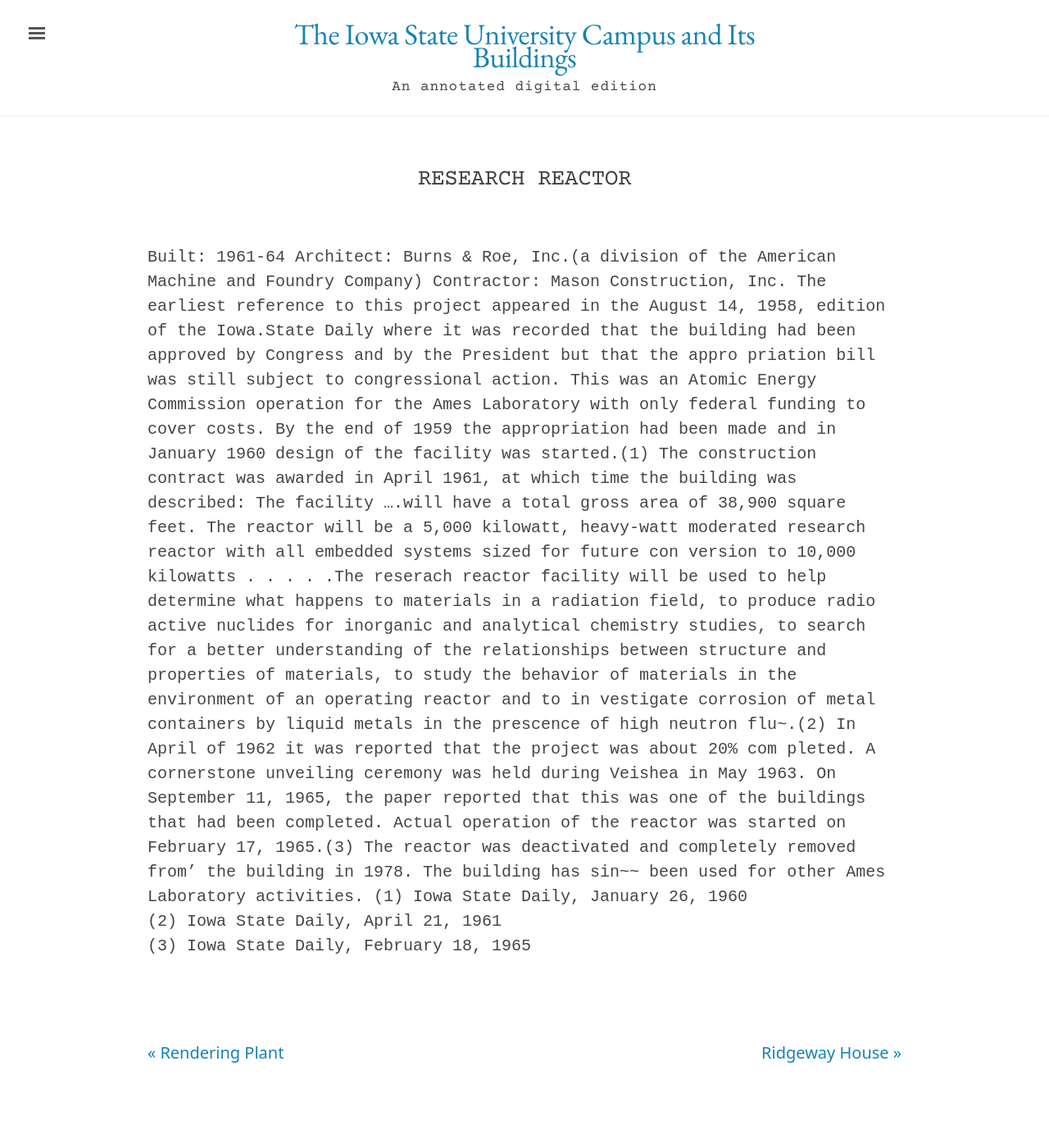
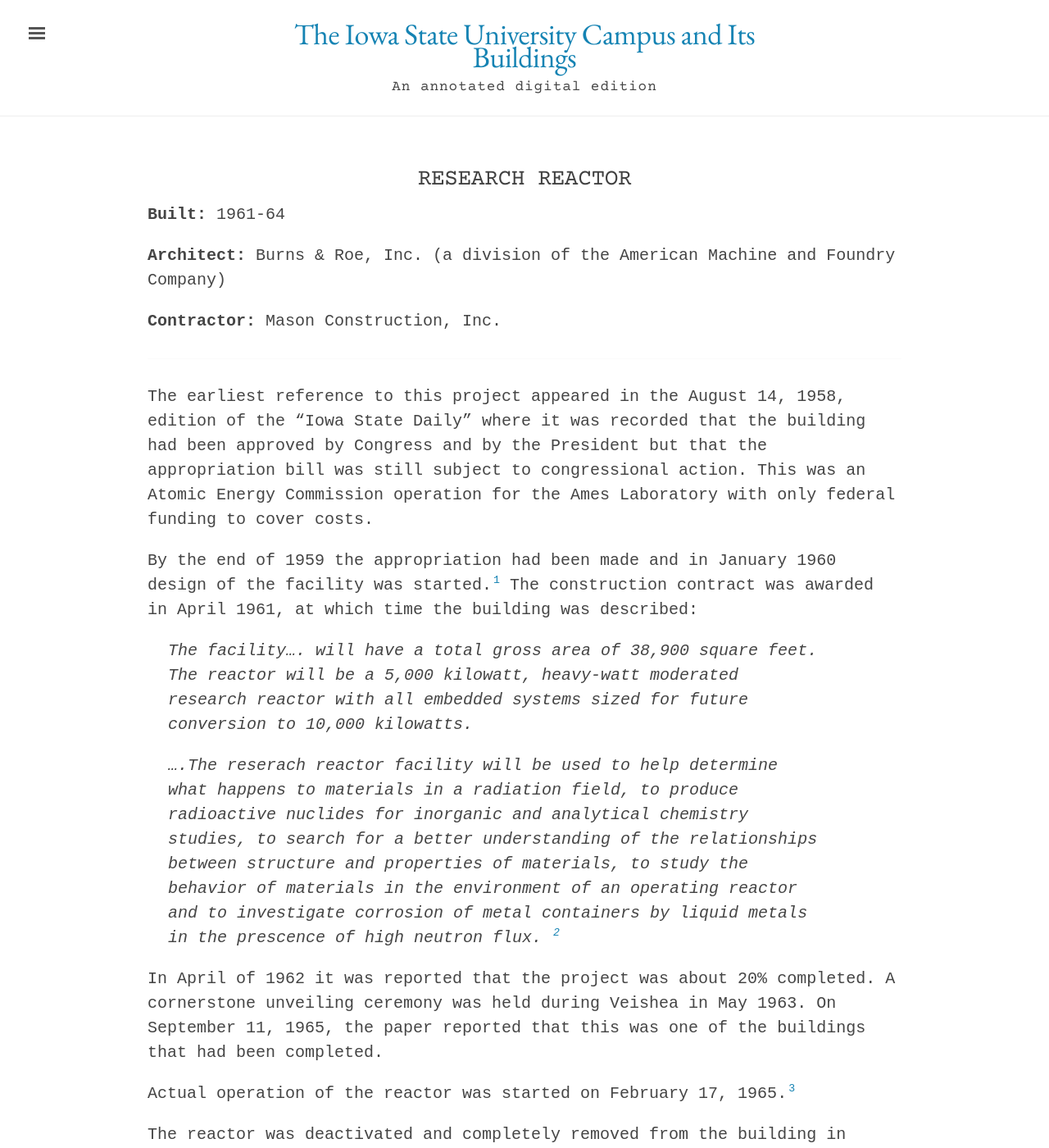
Before and after one commit to emanderson811/day-edition, a Jekyll site: the page built from _texts/buildings/181day-research-reactor.md, in a window 1280 px wide and 1400 px high. Shown: the whole window at 82% size. Built offline with Jekyll 4.4.1, drawn with Linux system fonts in a browser that asks for light colours; some of the changed text lies outside the part shown.

Commit message:
Update 181day-research-reactor.md

```diff
--- a/_texts/buildings/181day-research-reactor.md
+++ b/_texts/buildings/181day-research-reactor.md
@@ -14,20 +14,22 @@
 ---
 ---
 
-Built: 1961-64 Architect: Burns & Roe, Inc.(a division of the American Machine and Foundry Company) Contractor: Mason Construction, Inc.
-The earliest reference to this project appeared in the August 14, 1958, edition of the Iowa.State Daily where it was recorded that the building had been approved by Congress and by the President but that the appro priation bill was still subject to congressional action. This was an Atomic Energy Commission operation for the Ames Laboratory with only federal funding to cover costs.
-By the end of 1959 the appropriation had been made and in January 1960 design of the facility was started.(1) The construction contract was awarded in April 1961, at which time the building was described:
-The facility ....will have a total gross area of 38,900 square
-feet. The reactor will be a 5,000 kilowatt, heavy-watt moderated
-research reactor with all embedded systems sized for future con
-version to 10,000 kilowatts .
-. . . .The reserach reactor facility will be used to help determine what happens to materials in a radiation field, to produce radio active nuclides for inorganic and analytical chemistry studies, to search for a better understanding of the relationships between structure and properties of materials, to study the behavior of materials in the environment of an operating reactor and to in vestigate corrosion of metal containers by liquid metals in the prescence of high neutron flu~.(2)
-In April of 1962 it was reported that the project was about 20% com pleted. A cornerstone unveiling ceremony was held during Veishea in May 1963. On September 11, 1965, the paper reported that this was one
-of the buildings that had been completed.
-Actual operation of the reactor was started on February 17, 1965.(3)
-The reactor was deactivated and completely removed from' the building
-in 1978. The building has sin~~ been used for other Ames Laboratory
-activities.
-(1)  Iowa State Daily, January 26,  1960
-(2)  Iowa State Daily, April 21,  1961
-(3)  Iowa State Daily, February 18, 1965
+The earliest reference to this project appeared in the August 14, 1958, edition of the "Iowa State Daily" where it was recorded that the building had been approved by Congress and by the President but that the appropriation bill was still subject to congressional action. This was an Atomic Energy Commission operation for the Ames Laboratory with only federal funding to cover costs.
+
+By the end of 1959 the appropriation had been made and in January 1960 design of the facility was started.[^fn1] The construction contract was awarded in April 1961, at which time the building was described:
+
+>The facility.... will have a total gross area of 38,900 square feet. The reactor will be a 5,000 kilowatt, heavy-watt moderated research reactor with all embedded systems sized for future conversion to 10,000 kilowatts.
+>
+>....The reserach reactor facility will be used to help determine what happens to materials in a radiation field, to produce radioactive nuclides for inorganic and analytical chemistry studies, to search for a better understanding of the relationships between structure and properties of materials, to study the behavior of materials in the environment of an operating reactor and to investigate corrosion of metal containers by liquid metals in the prescence of high neutron flux. [^fn2]
+
+In April of 1962 it was reported that the project was about 20% completed. A cornerstone unveiling ceremony was held during Veishea in May 1963. On September 11, 1965, the paper reported that this was one of the buildings that had been completed.
+
+Actual operation of the reactor was started on February 17, 1965.[^fn3]
+
+The reactor was deactivated and completely removed from the building in 1978. The building has since been used for other Ames Laboratory activities.
+
+[^fn1]:  Iowa State Daily, January 26,  1960
+
+[^fn2]:  Iowa State Daily, April 21,  1961
+
+[^fn3]:  Iowa State Daily, February 18, 1965
```
Also changed, not shown: other parts of _texts/buildings/181day-research-reactor.md (+3 -3 lines).
